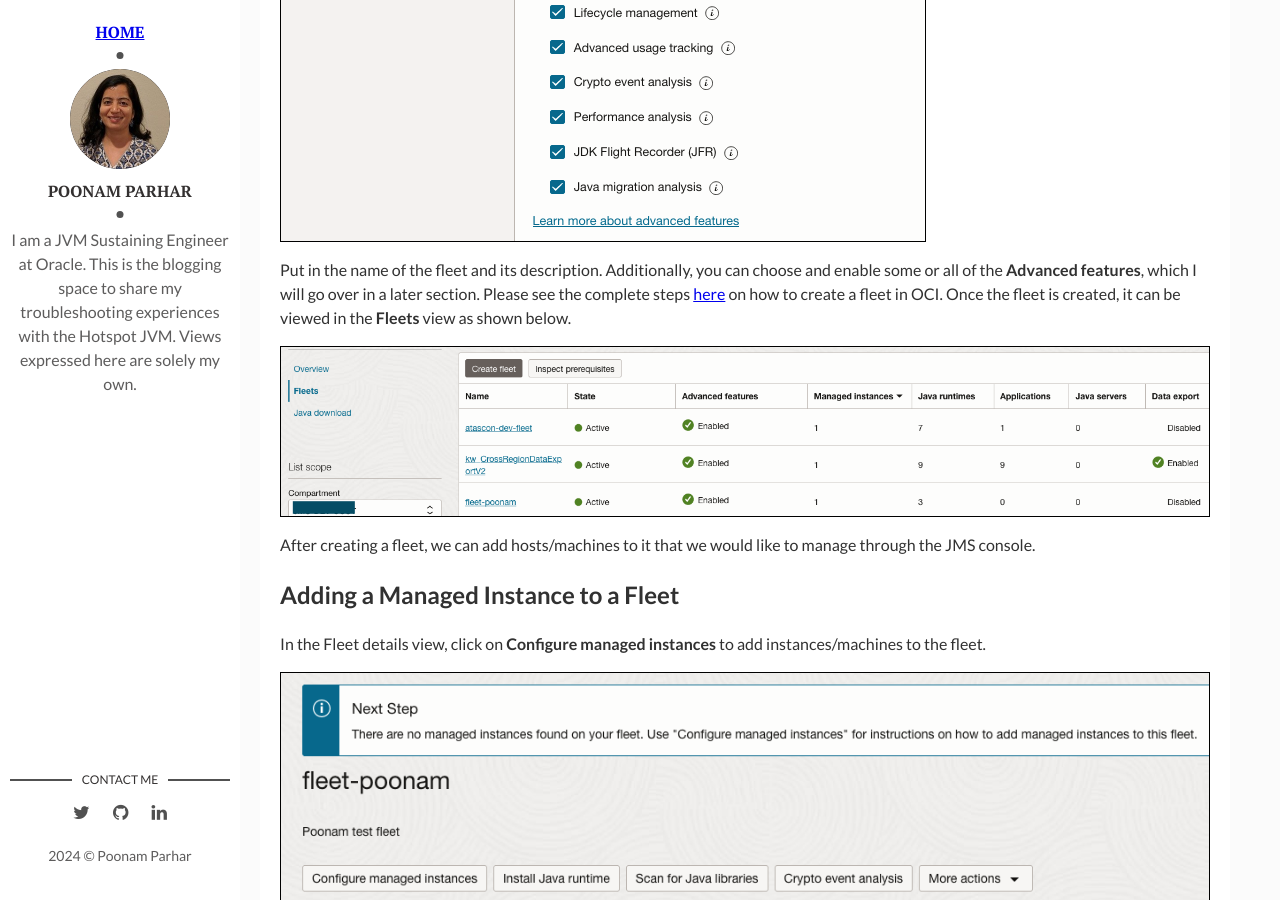
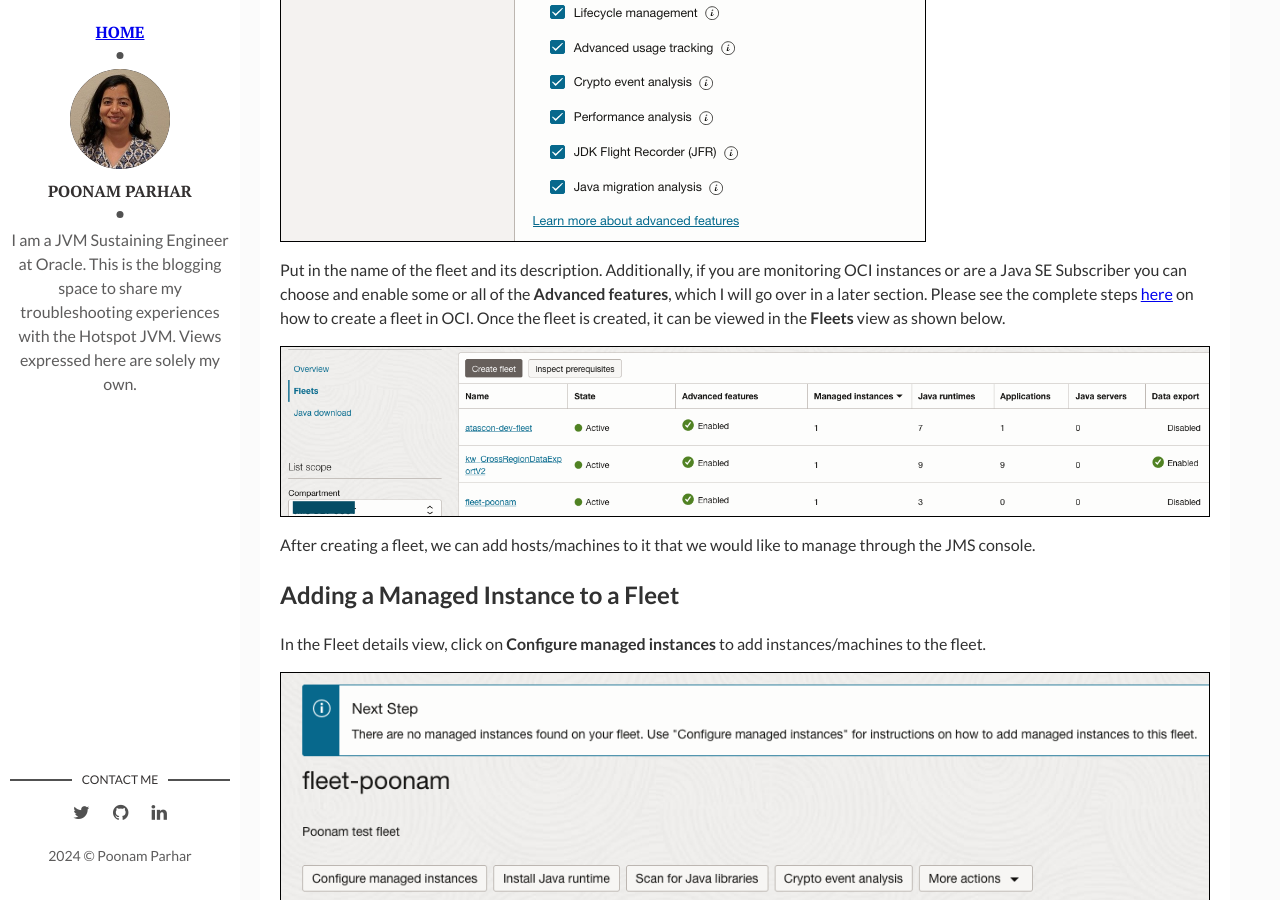
Before and after one commit to poonamparhar/poonamparhar.github.io, a Jekyll site: the page built from _posts/2024-04-23-jms.markdown, in a window 1280 px wide and 900 px high, scrolled down 2461 px. Built offline with Jekyll 4.4.1, drawn with Linux system fonts in a browser that asks for light colours; some of the changed text lies outside the part shown.

Commit message:
JMS post update

```diff
--- a/_posts/2024-04-23-jms.markdown
+++ b/_posts/2024-04-23-jms.markdown
@@ -43,7 +43,7 @@ The first step in using the JMS service is to create a fleet. Under **Java Manag
 
 <p style="text-align:left;"><img style='border:1px solid #000000' src="../assets/img/jms_create_fleet.png" border="1"></p>
 
-Put in the name of the fleet and its description. Additionally, you can choose and enable some or all of the **Advanced features**, which I will go over in a later section. Please see the complete steps [here](https://docs.oracle.com/en-us/iaas/jms/doc/jms-quick-start-guide.html#GUID-558888D4-E956-4E9D-96F0-2F873B70C4BC) on how to create a fleet in OCI. Once the fleet is created, it can be viewed in the **Fleets** view as shown below.
+Put in the name of the fleet and its description. Additionally, if you are monitoring OCI instances or are a Java SE Subscriber you can choose and enable some or all of the **Advanced features**, which I will go over in a later section. Please see the complete steps [here](https://docs.oracle.com/en-us/iaas/jms/doc/jms-quick-start-guide.html#GUID-558888D4-E956-4E9D-96F0-2F873B70C4BC) on how to create a fleet in OCI. Once the fleet is created, it can be viewed in the **Fleets** view as shown below.
 
 <p style="text-align:left;"><img style='border:1px solid #000000' src="../assets/img/jms_fleets.png" border="1"></p>
 
@@ -111,7 +111,7 @@ The JMS also provides a view showing all the Java applications running on manage
 
 ## Advanced Features
 
-[Advanced features](https://docs.oracle.com/en-us/iaas/jms/doc/advanced-features.html) of JMS help in gaining additional insights into Java workloads in the enterprise. Let's take a quick look at some of these features.
+[Advanced features](https://docs.oracle.com/en-us/iaas/jms/doc/advanced-features.html) of JMS, available to OCI users and Java SE Subscribers, help in gaining additional insights into Java workloads in the enterprise. Let's take a quick look at some of these features.
 
 ### Scan for Java Libraries
 This feature helps detect Java libraries used by your Java applications as wells as applications deployed in Java Servers. It can also report potential vulnerabilities (CVE) associated with 3rd party Java libraries. Please see details [here](https://docs.oracle.com/en-us/iaas/jms/doc/java-libraries-aut.html).
```
